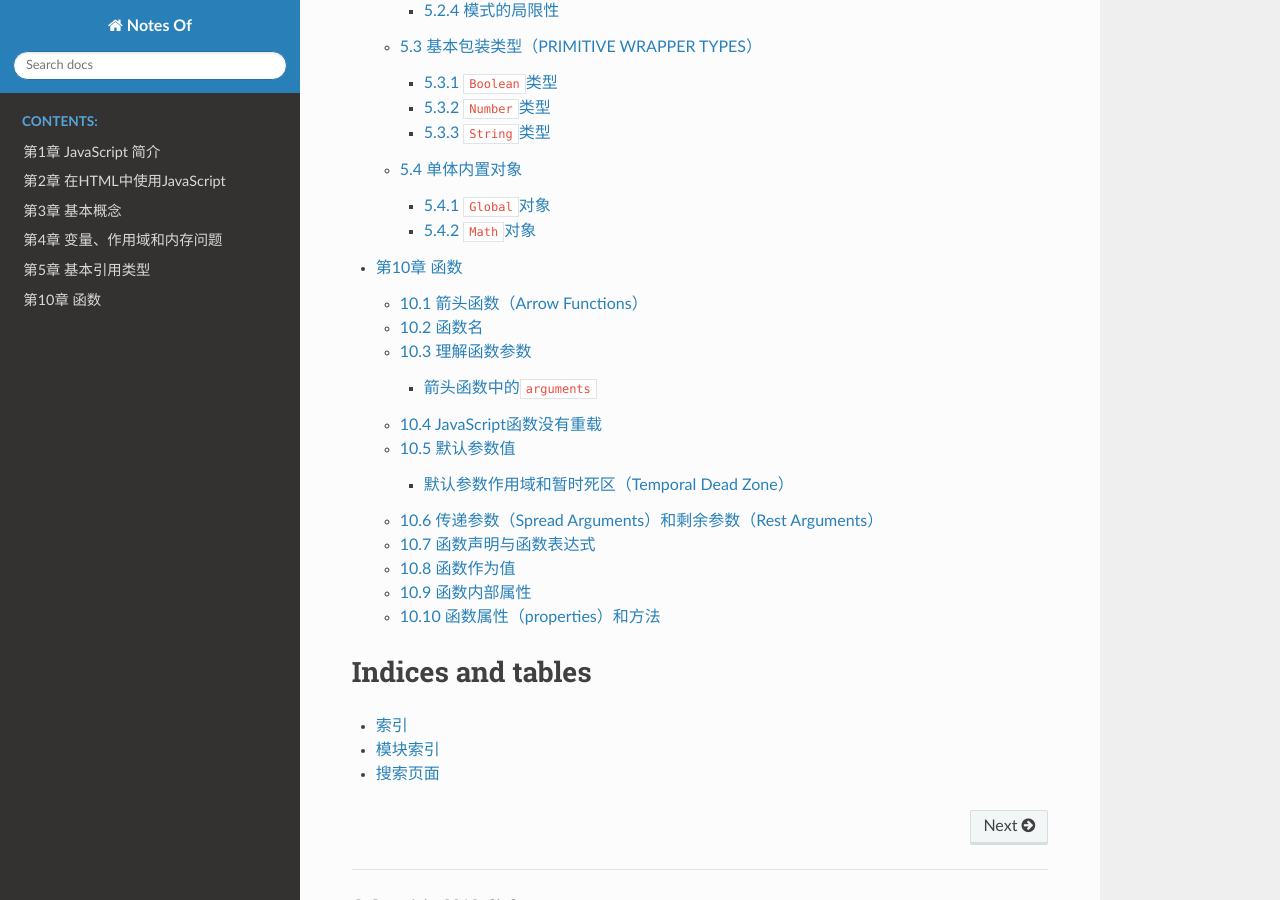
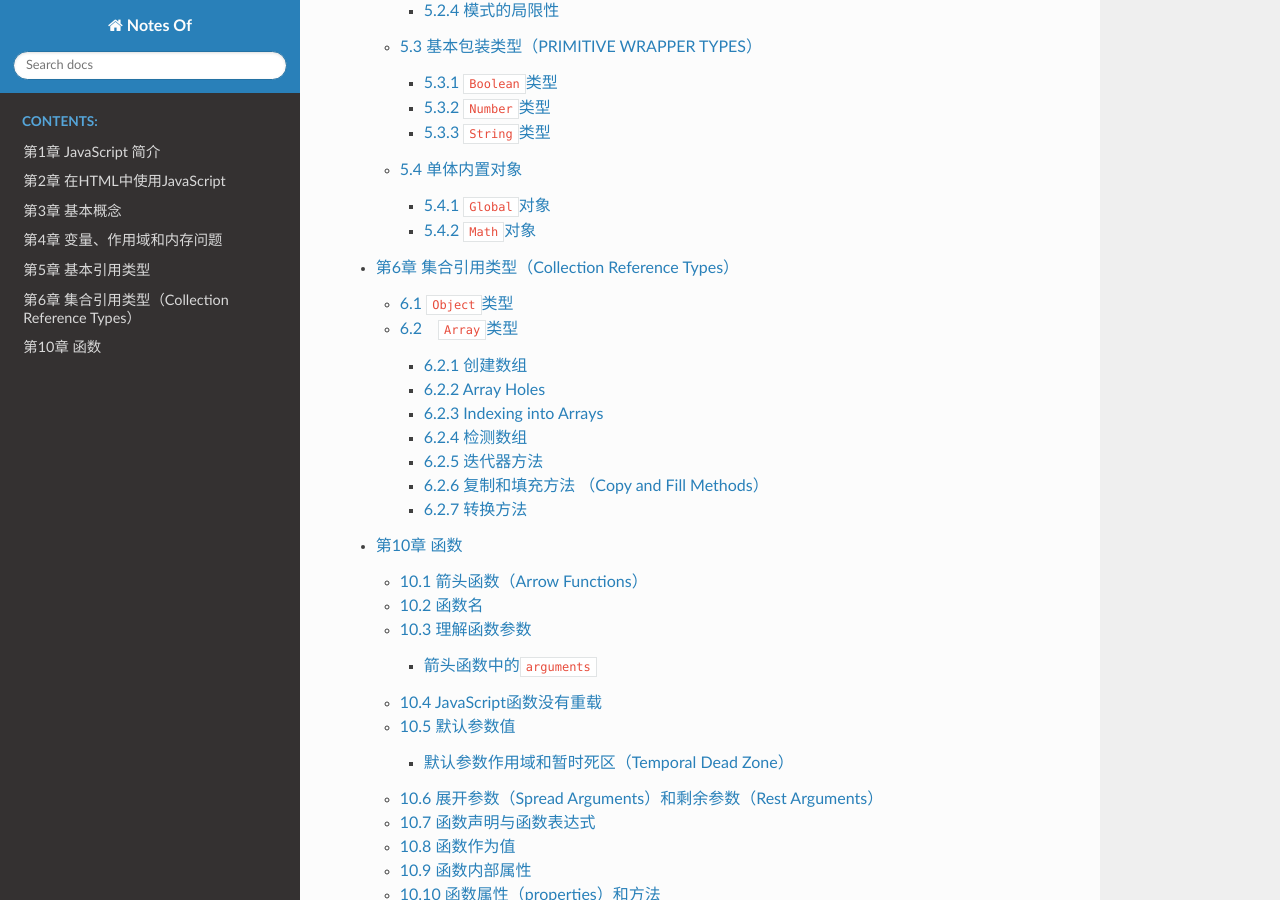
Before and after one commit to filefi/NotesOfProfessional-JavaScript-for-Web-Developers, a Sphinx documentation site: the page built from source/index.rst, in a window 1280 px wide and 900 px high, scrolled down 2536 px. Built offline with Sphinx 7.4.7 and the Read the Docs theme 2.0.0, drawn with Linux system fonts in a browser that asks for light colours; part of the change alters nothing that is shown.

````diff
--- a/source/Chapter10-Functions.md
+++ b/source/Chapter10-Functions.md
@@ -433,7 +433,7 @@ function makeKing(name = 'Henry', numerals = defaultNumeral) {
 
 
 
-## 10.6 传递参数（Spread Arguments）和剩余参数（Rest Arguments）
+## 10.6 展开参数（Spread Arguments）和剩余参数（Rest Arguments）
 
 
 
--- a/source/Chapter6-Collection_Reference_Types.md
+++ b/source/Chapter6-Collection_Reference_Types.md
@@ -0,0 +1,212 @@
+# 第6章 集合引用类型（Collection Reference Types）
+
+## 6.1 `Object`类型
+
+大多数引用类型值都是`Object`类型的实例。创建`Object`实例的方式有两种。第1种是使用`new`操作符后跟`Object`构造函数，如下所示：
+
+```js
+let person = new Object();
+person.name = "Nicholas";
+person.age = 29;
+```
+
+第2中方式是使用对象字面量表示法：
+
+```js
+let person = {
+    name: "Nicholas",
+    age: 29
+};
+```
+
+使用对象字面量语法时，如果留空其花括号，则可以定义只包含默认属性和方法的对象：
+
+```js
+let person = {};         //与new Object()相同
+person.name = "Nicholas";
+person.age = 29;
+```
+
+在JavaScript中，访问对象属性时可以使用点表示法，也可以使用方括号表示法来访问对象的属性。在使用方括号语法时，应该将要访问的属性以字符串的形式放在方括号中：
+
+```js
+console.log(person["name"]);          //"Nicholas"
+console.log(person.name);             //"Nicholas"
+```
+
+## 6.2　`Array`类型
+
+与其他语言中的数组类似，ECMAScript的数组也是数据的有序列表。但与其他语言不同的是，ECMAScript数组的每一项可以保存任何不同类型的数据。
+
+### 6.2.1 创建数组
+
+第1种创建数组的基本方式是使用`Array`构造函数：
+
+```js
+let colors = new Array();
+```
+
+如果预先知道数组要保存的项目数量，也可以给构造函数传递该数量，而该数量会自动变成`length`属性的值。例如，下面的代码将创建`length`值为20的数组：
+
+```js
+let colors = new Array(20);
+```
+
+也可以向`Array`构造函数传递数组中应该包含的项。以下代码创建了一个包含3个字符串值的数组：
+
+```js
+let colors = new Array("red", "blue", "green");
+```
+
+第2种创建数组的基本方式是使用数组字面量表示法。数组字面量由一对包含数组项的方括号表示，多个数组项之间以逗号隔开，如下所示：
+
+```js
+let colors = ["red", "blue", "green"];   // 创建一个包含3个字符串的数组
+let names = [];                          // 创建一个空数组
+let values = [1,2,];                     // Creates an array with 2 items
+```
+
+在ES6中，`Array`构造函数还具有2个其他的静态方法来创建数组：
+- `from()` ：用于将类似数组的构造转换为数组实例。第1个参数是一个可迭代对象，或者具有`length`属性和元素可被索引的对象。第2个参数（可选）接受一个map函数。
+- `of()`：用于将`arguments`参数对象转换为数组实例。在ES6之前，这一功能通常使用`Array.prototype.slice.call(arguments)`来实现。
+
+```js
+// Strings will be broken up into an array of single characters
+alert(Array.from("Matt")); // ["M", "a", "t", "t"]
+
+// Sets and Maps can be converted into an new array instance using from()
+const m = new Map().set(1, 2).set(3, 4);
+const s = new Set().add(1).add(2).add(3).add(4);
+alert(Array.from(m)); // [[1, 2], [3, 4]]
+alert(Array.from(s)); // [1, 2, 3, 4]
+
+// Array.from() performs a shallow copy of an existing array
+const a1 = [1, 2, 3, 4];
+const a2 = Array.from(a1);
+alert(a1); // [1, 2, 3, 4]
+alert(a1 === a2); // false
+
+// Any iterable object can be used
+const iter = {
+    *[Symbol.iterator]() {
+        yield 1;
+        yield 2;
+        yield 3;
+        yield 4;
+    }
+};
+alert(Array.from(iter)); // [1, 2, 3, 4]
+
+// The arguments object can now easily be casted into an array:
+function getArgsArray() {
+    return Array.from(arguments);
+}
+alert(getArgsArray(1, 2, 3, 4)); // [1, 2, 3, 4]
+
+// from() will happily use a custom object with required properties
+const arrayLikeObject = {
+    0: 1,
+    1: 2,
+    2: 3,
+    3: 4,
+    length: 4
+};
+alert(Array.from(arrayLikeObject)); // [1, 2, 3, 4]
+```
+
+`from()`方法的第2个参数（可选）接受一个map函数。This allows you to augment the new array’s values without creating an intermediate array first, which is the case if the same were performed with `Array.from().map()`. A third optional argument specifies the value of `this` inside the map function. The overridden `this` value is not applied inside an arrow function:
+
+```js
+const a1 = [1, 2, 3, 4];
+const a2 = Array.from(a1, x => x**2);
+const a3 = Array.from(a1, function(x) {return x**this.exponent}, {exponent: 2});
+alert(a2); // [1, 4, 9, 16]
+alert(a3); // [1, 4, 9, 16]
+```
+
+`of()`方法用于将`arguments`参数对象转换为数组实例。在ES6之前，这一功能通常使用`Array.prototype.slice.call(arguments)`来实现：
+
+```js
+alert(Array.of(1, 2, 3, 4)); // [1, 2, 3, 4]
+alert(Array.of(undefined)); // [undefined]
+```
+
+### 6.2.2 Array Holes
+
+使用带有连续逗号`,`的数组字面量初始化一个数组，允许你创建"holes"。ECMAScript将逗号之间的索引处的值视为一个hole，ES6规范完善了如何处理这些hole。如下创建了一个洞的数组：
+
+```js
+const options = [,,,,,];  // Creates an array with 5 items
+alert(options.length);    // 5
+alert(options);           // [,,,,,]
+```
+
+Methods and iterators introduced in ES6 behave differently than methods present in earlier ECMAScript editions. ES6 additions will universally treat the holes as an existing entry with a value of `undefined`:
+
+```js
+const options = [1,,,,5];
+for (const option of options) {
+    alert(option === undefined);
+}
+// false
+// true
+// true
+// true
+// false
+
+const a = Array.from([,,,]); // Array of 3 holes created with ES6's Array.from()
+for (const val of a) {
+    alert(val === undefined);
+}
+// true
+// true
+// true
+
+alert(Array.of(...[,,,])); // [undefined, undefined, undefined]
+for (const [index, value] of options.entries()) {
+    alert(value);
+}
+// 1
+// undefined
+// undefined
+// undefined
+// 5
+```
+
+Conversely, methods available before ES6 will tend to ignore the holes, although exact behavior can vary slightly between methods:
+
+```js
+const options = [1,,,,5];
+
+// map() will skip the holes entirely
+alert(options.map(() => 6)); // [6, undefined, undefined, undefined, 6]
+
+// join() treats holes as empty strings
+alert(options.join('-')); // "1----5"
+```
+
+> Due to their bizarre behavior and performance issues, avoid using array holes in your code. Prefer to use an explicit `undefined` in place of a hole.
+
+### 6.2.3 Indexing into Arrays
+
+第4版内容
+
+### 6.2.4 检测数组
+
+ECMAScript 5新增了`Array.isArray()`方法。这个方法的最终目的是确定某个值到底是不是数组，而不管它是在哪个全局执行环境中创建的：
+
+```js
+if (Array.isArray(value)){
+    //对数组执行某些操作
+}
+```
+
+### 6.2.5 迭代器方法
+
+第4版内容
+
+### 6.2.6 复制和填充方法 （Copy and Fill Methods）
+
+第4版内容
+
+### 6.2.7 转换方法
````
